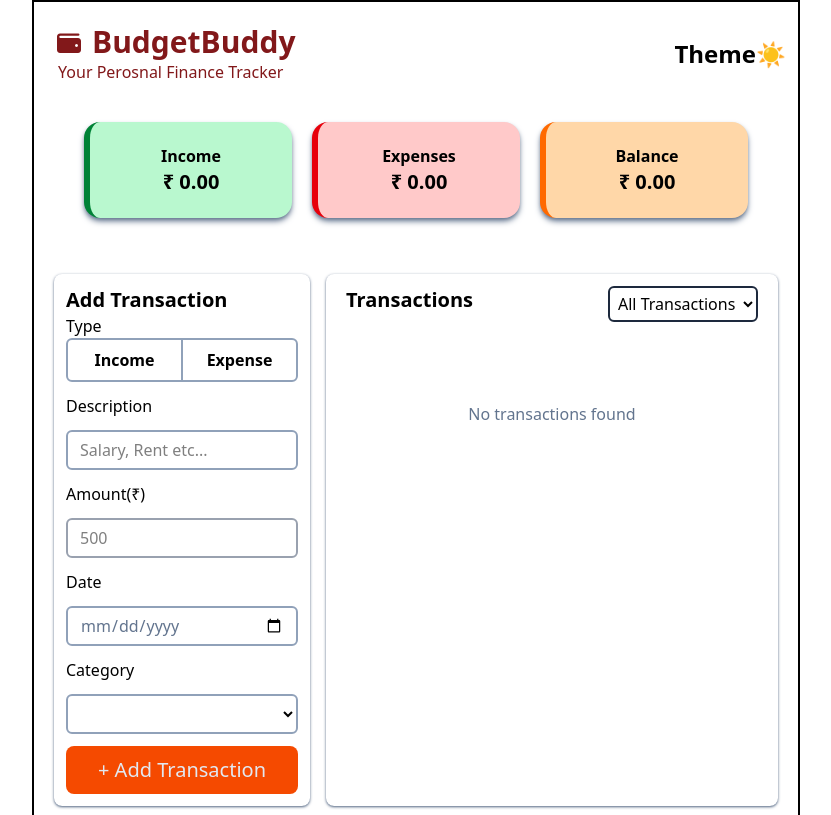
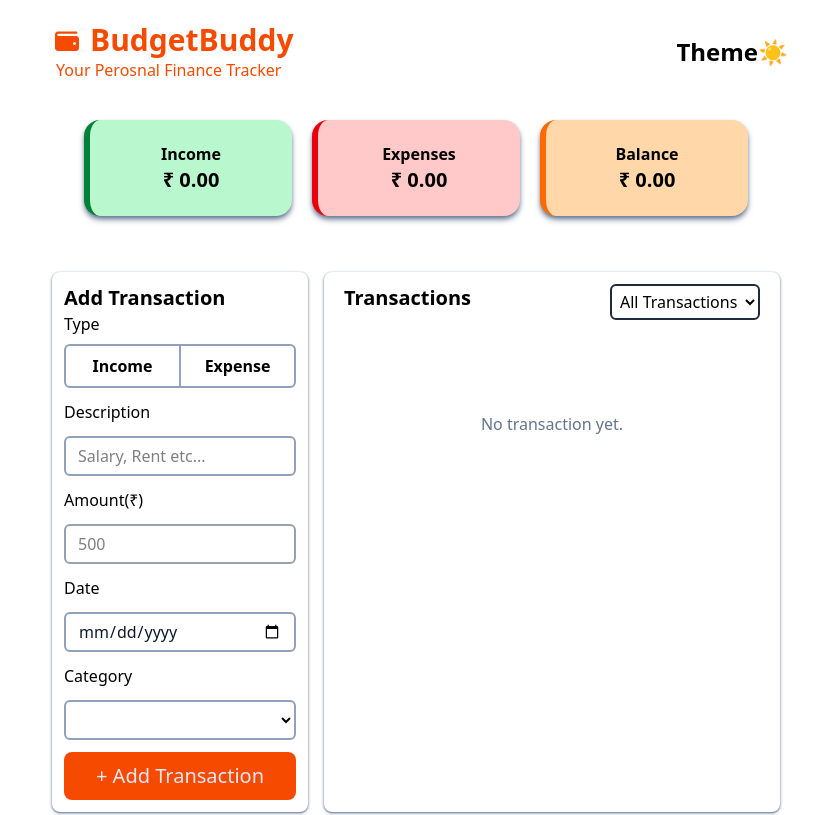
Before and after one commit to sheshmani09/Budget-Buddy, a website: page docs/index.html in a window 1280 px wide. Shown: the top 815 px of the page, without its empty margins (224-1055 px from the left). Drawn offline with nearby package versions, Linux system fonts and the light colour scheme; files that its build step writes are made by us from their sources.

Commit message:
minor tweaks

```diff
--- a/docs/index.html
+++ b/docs/index.html
@@ -10,17 +10,20 @@
       href="https://cdnjs.cloudflare.com/ajax/libs/font-awesome/7.0.1/css/all.min.css"
     />
   </head>
-  <body>
-    <div class="mx-auto max-w-3xl min-h-screen border-2">
+  <body class="dark:text-slate-200 dark:bg-slate-900">
+    <div class="mx-auto max-w-3xl min-h-screen
+    dark:bg-slate-900">
       <!-- navbar -->
 
       <nav class="flex justify-between min-w-full h-16 items-center px-3 my-5">
-        <div class="flex flex-col items-center ">
-          <div class="logo flex"><i class="fa-solid fa-wallet text-2xl mt-2 text-red-900 mx-2"></i>
-          <h1 class="text-3xl font-bold text-red-900">
-            <span class="">Budget</span>Buddy
-          </h1></div>
-          <p class="text-red-900">Your Perosnal Finance Tracker</p>
+        <div class="flex flex-col items-center text-orange-600">
+          <div class="logo flex">
+            <i class="fa-solid fa-wallet text-2xl mt-2 mx-2"></i>
+            <h1 class="text-3xl font-bold">
+              BudgetBuddy
+            </h1>
+          </div>
+          <p>Your Perosnal Finance Tracker</p>
         </div>
         <div class="theme-toggle text-2xl flex flex-row">
           <span class="hidden sm:block font-semibold">Theme</span>
@@ -31,25 +34,25 @@
       <!-- summary-cards  -->
       <section
         id="summary-cards"
-        class="max-w-full mx-auto flex flex-col sm:flex-row flex-wrap gap-5 justify-center items-center px-5"
+        class="max-w-full mx-auto flex flex-col sm:flex-row flex-wrap gap-5 justify-center items-center px-5 dark:text-slate-900 "
       >
         <div
           id="income-card"
-          class="bg-green-200 border-l-6 border-green-700 h-24 w-52 rounded-2xl font-bold my-4 flex flex-col items-center justify-center shadow-md shadow-slate-500"
+          class="bg-green-200 dark:bg-green-400 border-l-6 border-green-700 h-24 w-52 rounded-2xl font-bold my-4 flex flex-col items-center justify-center shadow-md shadow-slate-500"
         >
           <h3>Income</h3>
           <p class="text-xl">₹ <span id="income-amount">0.00</span></p>
         </div>
         <div
           id="expenses-card"
-          class="bg-red-200 border-l-6 border-red-600 h-24 w-52 rounded-2xl font-bold my-4 flex flex-col items-center justify-center shadow-md shadow-slate-500"
+          class="bg-red-200 dark:bg-red-400 border-l-6 border-red-600 h-24 w-52 rounded-2xl font-bold my-4 flex flex-col items-center justify-center shadow-md shadow-slate-500"
         >
           <h3>Expenses</h3>
           <p class="text-xl">₹ <span id="expense-amount">0.00</span></p>
         </div>
         <div
           id="balance-card"
-          class="bg-orange-200 border-l-6 border-orange-500 h-24 w-52 rounded-2xl font-bold my-4 flex flex-col items-center justify-center shadow-md shadow-slate-500"
+          class="bg-orange-200 dark:bg-orange-400 border-l-6 border-orange-500 dark:border-orange-700  h-24 w-52 rounded-2xl font-bold my-4 flex flex-col items-center justify-center shadow-md shadow-slate-500"
         >
           <h3>Balance</h3>
           <p class="text-xl">₹ <span id="balance-amount">0.00</span></p>
@@ -57,16 +60,18 @@
       </section>
 
       <!-- main-section for transaction adding  -->
-      <main class="flex flex-col sm:flex-row justify-center items-center sm:items-stretch gap-4 px-5 mt-10 ">
+      <main
+        class="flex flex-col sm:flex-row justify-center items-center sm:items-stretch gap-4 px-5 mt-10"
+      >
         <div
           id="left"
-          class="w-72 sm:w-64 p-3 shadow shadow-slate-500 rounded-lg"
+          class="w-72 sm:w-64 p-3 shadow shadow-slate-500 rounded-lg dark:shadow-md"
         >
           <h2 class="font-bold text-xl">Add Transaction</h2>
           <form class="flex flex-col gap-2 sm:gap-3 font-medium">
             <!-- type-selector -->
-            <fieldset class="flex flex-col gap-3">
-              <legend class="font-medium">Type</legend>
+            <fieldset class="flex flex-col">
+              <legend class="font-medium my-2">Type</legend>
 
               <div
                 class="flex rounded-md border-2 border-slate-400 font-semibold"
@@ -116,7 +121,7 @@
               type="date"
               id="date"
               name="date"
-              class="border-2 border-slate-400 text-slate-500 rounded-md h-10 p-3"
+              class="border-2 border-slate-400 text-slate-900 dark:text-slate-200  rounded-md h-10 p-3"
             />
             <!-- category dropdown -->
             <label for="category-selector">Category</label>
@@ -124,7 +129,7 @@
               id="category-selector"
               name="category"
               required
-              class="border-2 border-slate-400 rounded-md h-10 p-3"
+              class="border-2 border-slate-400 rounded-md h-10 p-3 dark:text-slate-200 dark:bg-slate-900 "
             ></select>
             <!-- submit button  -->
             <button
@@ -139,14 +144,14 @@
 
         <div
           id="right"
-          class="w-5/6 sm:flex-1 shadow shadow-slate-500 rounded-lg"
+          class="w-5/6 sm:flex-1 shadow shadow-slate-500 rounded-lg dark:shadow-md"
         >
           <div class="flex justify-between mx-5 my-3">
             <h2 class="sm:text-xl font-bold">Transactions</h2>
             <select
               name="transaction-filter"
               id="transaction-filter"
-              class="border-2 border-slate-800 rounded-md p-1"
+              class="border-2 border-slate-800 rounded-md p-1 dark:text-slate-200 dark:bg-slate-900 "
             >
               <option value="All Transactions" id="all" selected>
                 All Transactions
@@ -155,10 +160,10 @@
               <option value="Expenses" id="expenses">Expenses</option>
             </select>
           </div>
-          <div id="recent-transactions">
-            <p class="text-slate-500 text-center mt-20">
-              No transactions found
-            </p>
+          <div class="min-h-56 flex-1 overflow-y-auto px-4">
+           <div id="transaction-list">
+            <p class="text-center text-slate-500 pt-12 sm:pt-20">No transaction yet.</p>
+           </div>
           </div>
         </div>
       </main>
@@ -166,7 +171,7 @@
       <!-- history section in short -->
       <section
         id="overview"
-        class="mx-6  my-5 p-3 shadow md:mx-0 shadow-slate-500 rounded-lg"
+        class="mx-6 my-5 p-3 shadow md:mx-0 shadow-slate-500 rounded-lg dark:shadow-md"
       >
         <h2 class="font-bold text-lg">Monthly Overview</h2>
         <div class="flex">
```
